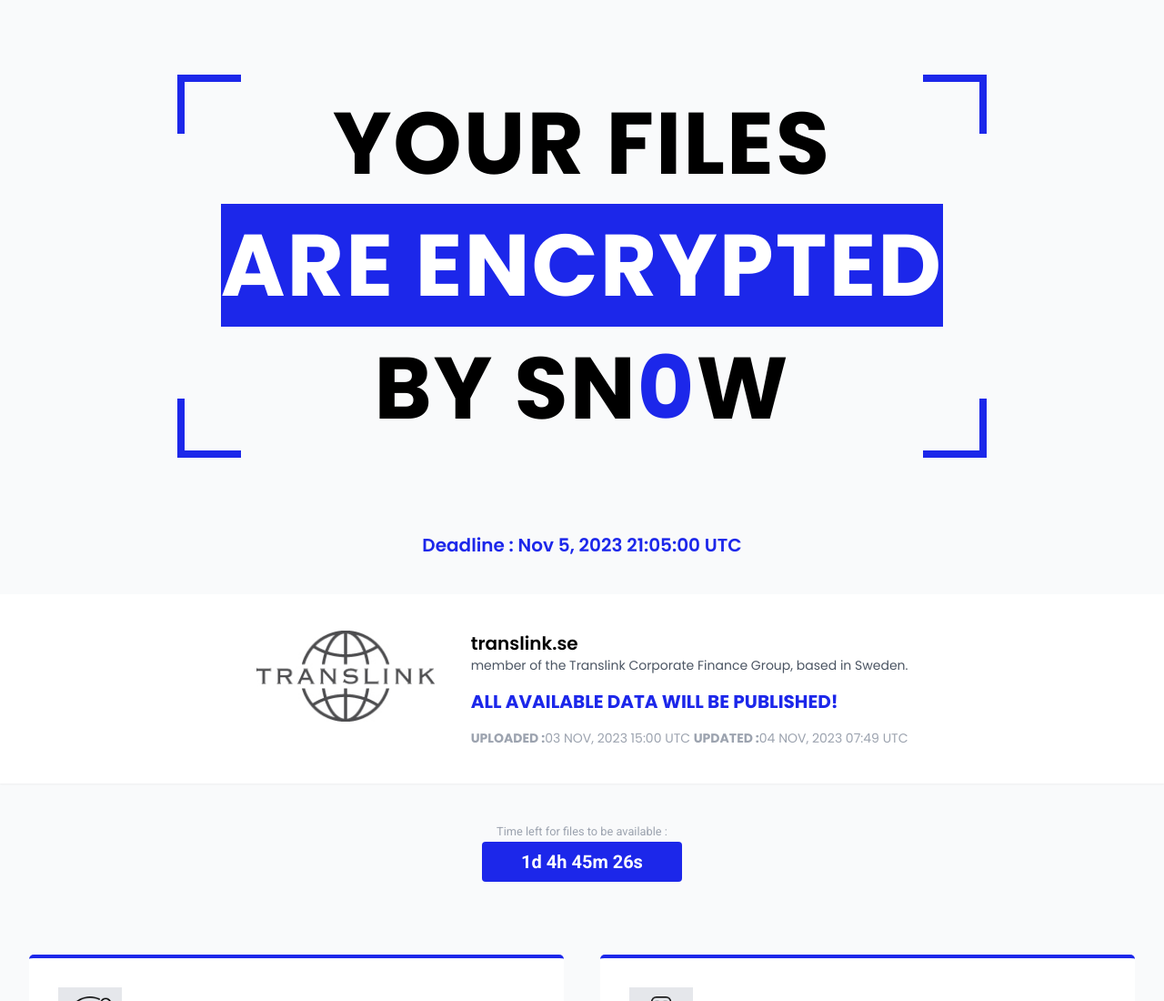
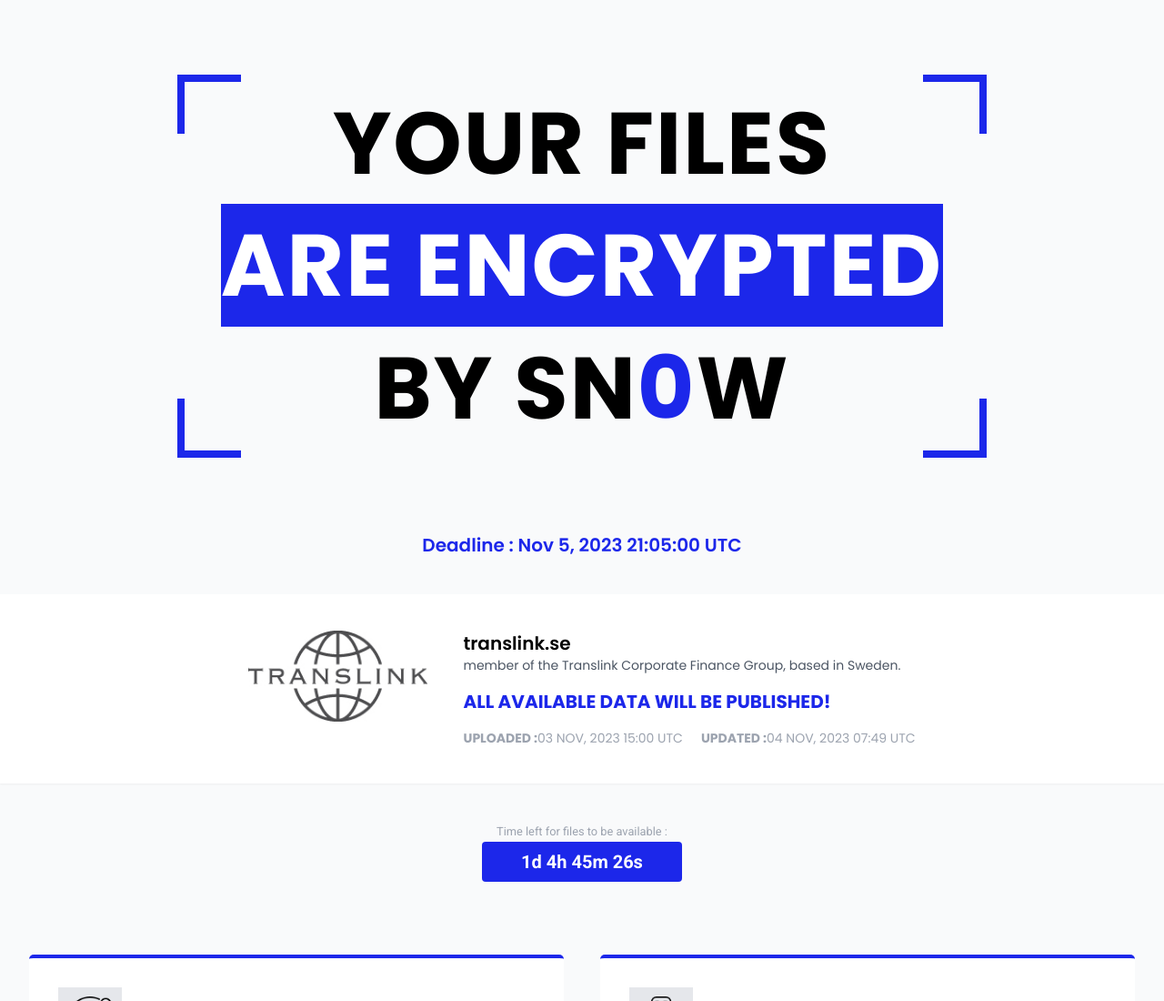
Before and after one commit to codetective/snow, a plain HTML site: page index.html in a window 1280 px wide. Shown: the top 1100 px of the page at 91% size. Drawn offline with nearby package versions, Linux system fonts and the light colour scheme.

Commit message:
updated gap var

```diff
--- a/index.html
+++ b/index.html
@@ -51,7 +51,7 @@
                             <h1>all available data will be published!</h1>
                         </div>
                         <div
-                            class="flex flex-col md:flex-row justify-between uppercase text-gray-400 text-xs md:text-sm heading-font">
+                            class="flex flex-col md:flex-row justify-between uppercase md:gap-5 gap-1 text-gray-400 text-xs md:text-sm heading-font">
                             <div class="h-flex">
                                 <b> UPLOADED : </b><span> 03 Nov, 2023 15:00 utc </span>
                             </div>
```
